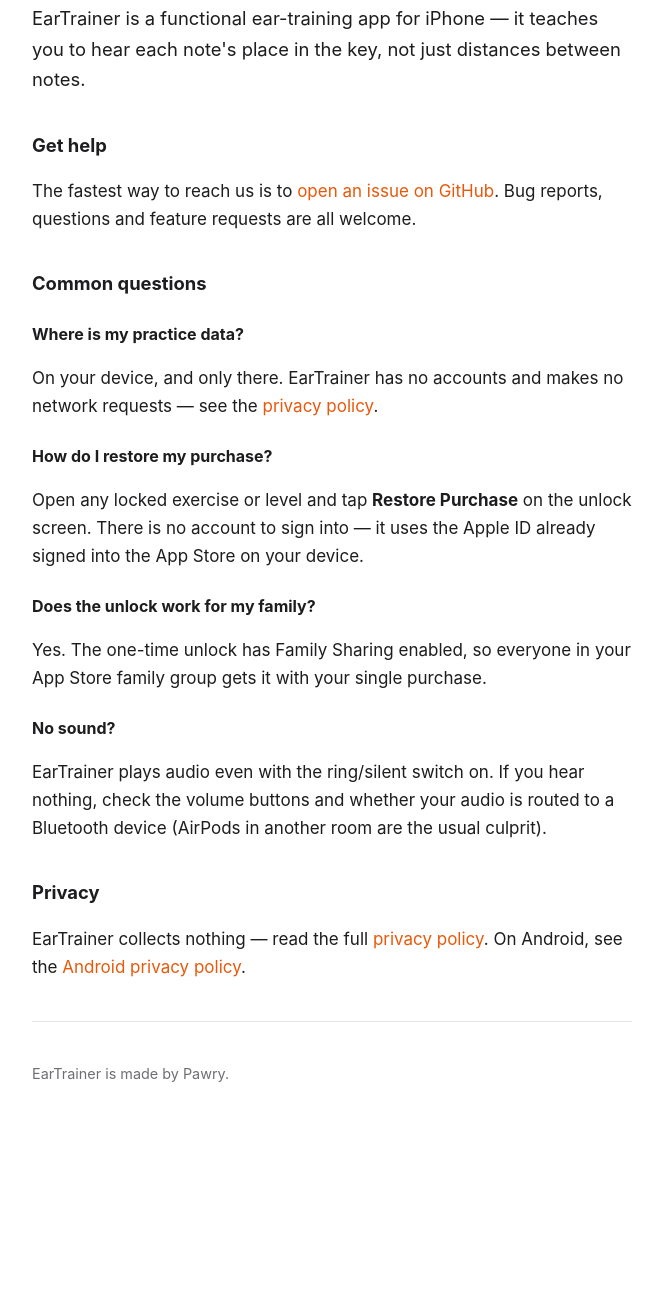
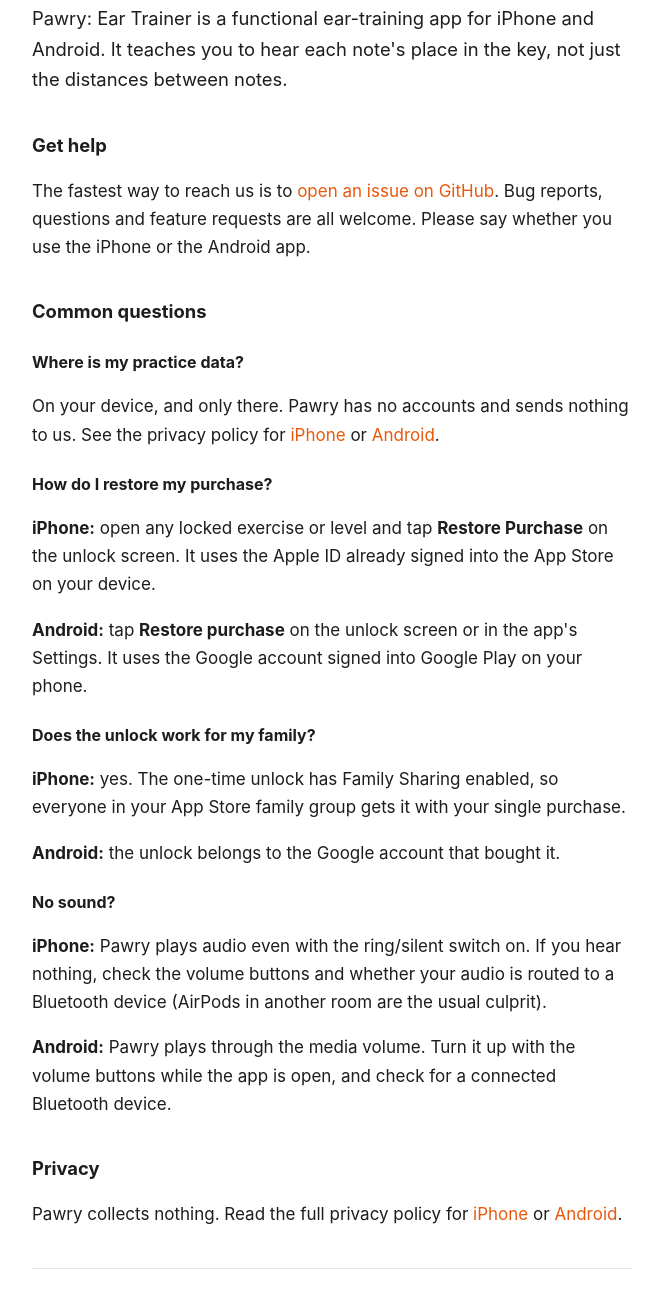
Before and after one commit to pallabez/eartrainer-support, a plain HTML site: page index.html in a window 1280 px wide. Shown: the part 97-1387 px from the top of the page, without its empty margins (308-970 px from the left). Before the commit the page ends 1247 px from the top, so only its background shows below. Drawn offline with Linux system fonts and the light colour scheme.

Commit message:
Publish site/ from ear-trainer 49d83a1

```diff
--- a/index.html
+++ b/index.html
@@ -3,7 +3,7 @@
 <head>
 <meta charset="utf-8">
 <meta name="viewport" content="width=device-width, initial-scale=1">
-<title>EarTrainer — Support</title>
+<title>Pawry — Support</title>
 <style>
 :root { --bg:#ffffff; --fg:#1d1d1f; --muted:#6e6e73; --accent:#e8590c; --rule:#e5e5ea; }
 @media (prefers-color-scheme: dark) {
@@ -26,42 +26,51 @@ footer { color:var(--muted); font-size:.9rem; }
 </head>
 <body>
 <main>
-<h1>EarTrainer Support</h1>
-<p class="lede">EarTrainer is a functional ear-training app for iPhone — it teaches you
-to hear each note's place in the key, not just distances between notes.</p>
+<h1>Pawry Support</h1>
+<p class="lede">Pawry: Ear Trainer is a functional ear-training app for iPhone and
+Android. It teaches you to hear each note's place in the key, not just the
+distances between notes.</p>
 
 <h2>Get help</h2>
 <p>The fastest way to reach us is to
 <a href="https://github.com/pallabez/eartrainer-support/issues">open an issue on GitHub</a>.
-Bug reports, questions and feature requests are all welcome.</p>
+Bug reports, questions and feature requests are all welcome. Please say whether
+you use the iPhone or the Android app.</p>
 
 <h2>Common questions</h2>
 
 <h3>Where is my practice data?</h3>
-<p>On your device, and only there. EarTrainer has no accounts and makes no network
-requests — see the <a href="privacy.html">privacy policy</a>.</p>
+<p>On your device, and only there. Pawry has no accounts and sends nothing to us.
+See the privacy policy for <a href="privacy.html">iPhone</a> or
+<a href="privacy-android.html">Android</a>.</p>
 
 <h3>How do I restore my purchase?</h3>
-<p>Open any locked exercise or level and tap <strong>Restore Purchase</strong> on the
-unlock screen. There is no account to sign into — it uses the Apple&nbsp;ID already
-signed into the App&nbsp;Store on your device.</p>
+<p><strong>iPhone:</strong> open any locked exercise or level and tap
+<strong>Restore Purchase</strong> on the unlock screen. It uses the Apple&nbsp;ID
+already signed into the App&nbsp;Store on your device.</p>
+<p><strong>Android:</strong> tap <strong>Restore purchase</strong> on the unlock
+screen or in the app's Settings. It uses the Google account signed into
+Google&nbsp;Play on your phone.</p>
 
 <h3>Does the unlock work for my family?</h3>
-<p>Yes. The one-time unlock has Family Sharing enabled, so everyone in your
-App&nbsp;Store family group gets it with your single purchase.</p>
+<p><strong>iPhone:</strong> yes. The one-time unlock has Family Sharing enabled, so
+everyone in your App&nbsp;Store family group gets it with your single purchase.</p>
+<p><strong>Android:</strong> the unlock belongs to the Google account that bought it.</p>
 
 <h3>No sound?</h3>
-<p>EarTrainer plays audio even with the ring/silent switch on. If you hear nothing,
-check the volume buttons and whether your audio is routed to a Bluetooth device
-(AirPods in another room are the usual culprit).</p>
+<p><strong>iPhone:</strong> Pawry plays audio even with the ring/silent switch on.
+If you hear nothing, check the volume buttons and whether your audio is routed to a
+Bluetooth device (AirPods in another room are the usual culprit).</p>
+<p><strong>Android:</strong> Pawry plays through the media volume. Turn it up with
+the volume buttons while the app is open, and check for a connected Bluetooth
+device.</p>
 
 <h2>Privacy</h2>
-<p>EarTrainer collects nothing — read the full
-<a href="privacy.html">privacy policy</a>. On Android, see the
-<a href="privacy-android.html">Android privacy policy</a>.</p>
+<p>Pawry collects nothing. Read the full privacy policy for
+<a href="privacy.html">iPhone</a> or <a href="privacy-android.html">Android</a>.</p>
 
 <hr>
-<footer>EarTrainer is made by Pawry.</footer>
+<footer>Pawry: Ear Trainer, for iPhone and Android.</footer>
 </main>
 </body>
 </html>
```
